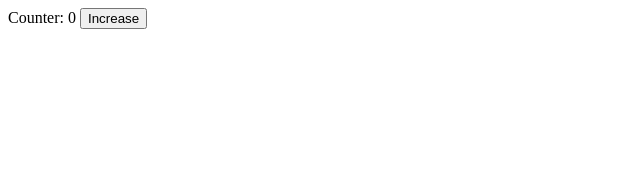
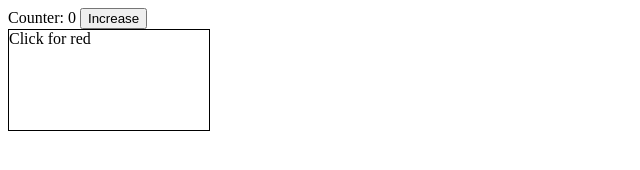
Before and after one commit to migsan/vue-udemy, a plain HTML site: page index.html in a window 1280 px wide. Shown: the whole page, without its empty margins (0-640 px from the left). Drawn offline with nearby package versions, Linux system fonts and the light colour scheme.

Commit message:
Bind classes to markup

```diff
--- a/index.html
+++ b/index.html
@@ -6,12 +6,17 @@
   <meta http-equiv="X-UA-Compatible" content="ie=edge">
   <title>Document</title>
   <script src="https://cdn.jsdelivr.net/npm/vue"></script>
+  <link rel="stylesheet" href="style.css">
 </head>
 <body>
   <section id="app">
     <span>Counter:</span>
     <span>{{ counter }}</span>
     <button v-on:click="counter++">Increase</button>
+
+    <div class="demo"
+      @click="attachRed = !attachRed"
+      :class="{red: attachRed}">Click for red</div>
   </section>
 </body>
 <script src="index.js"></script>
--- a/index.js
+++ b/index.js
@@ -4,7 +4,8 @@ new Vue({
   el: '#app',
   data: {
     counter: 0,
-    text: 'hello'
+    text: 'hello',
+    attachRed: false
   },
   watch: {
     counter: function() {
--- /dev/null
+++ b/style.css
@@ -0,0 +1,9 @@
+.demo {
+  border: 1px solid black;
+  height: 100px;
+  width: 200px;
+}
+
+.red {
+  background-color: red;
+}
```
